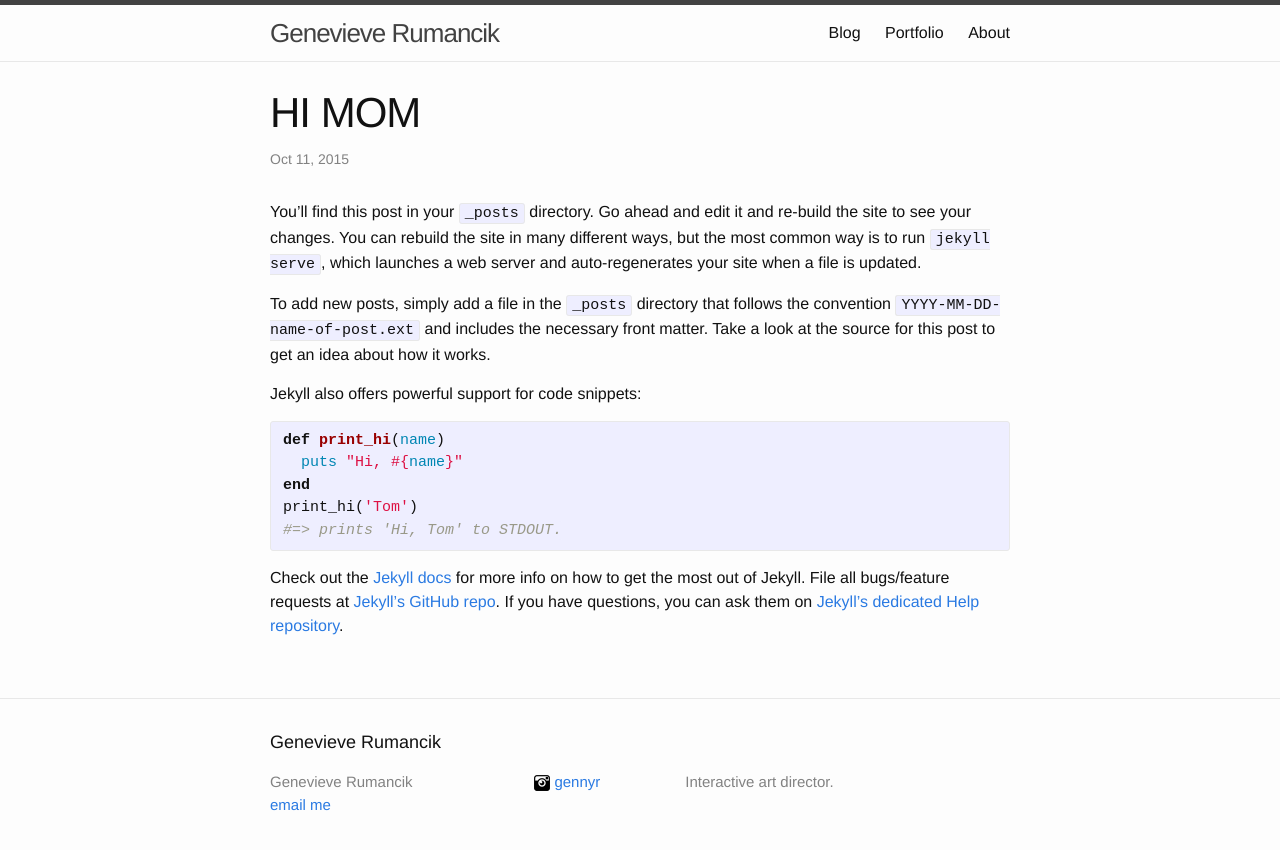
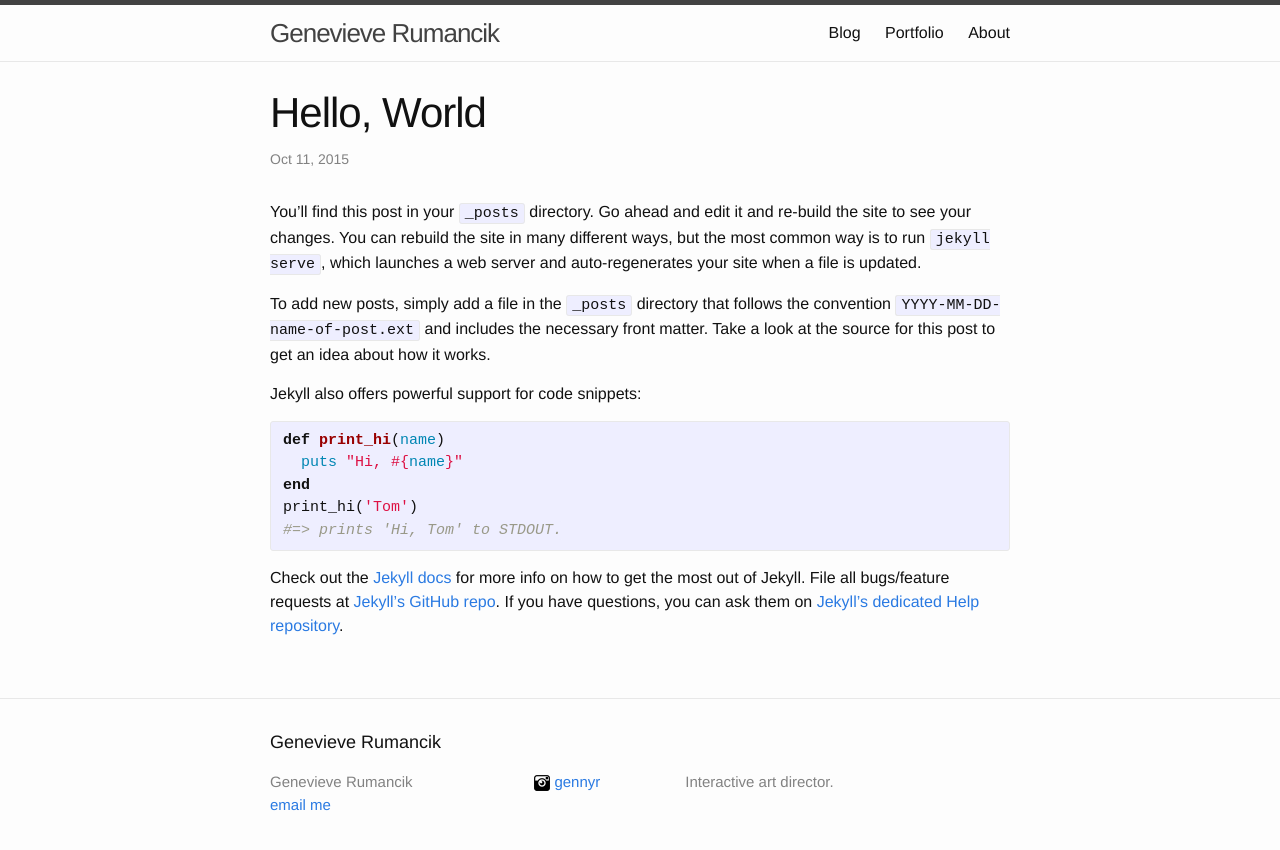
Before and after one commit to grumancik/grumancik.github.io, a Jekyll site: the page built from _posts/2015-10-11-welcome-to-jekyll.markdown, in a window 1280 px wide. Shown: the top 850 px of the page. Built offline with Jekyll 4.4.1, drawn with Linux system fonts in a browser that asks for light colours.

Commit message:
Change title

```diff
--- a/_posts/2015-10-11-welcome-to-jekyll.markdown
+++ b/_posts/2015-10-11-welcome-to-jekyll.markdown
@@ -1,6 +1,6 @@
 ---
 layout: post
-title:  HI MOM
+title:  Hello, World
 date:   2015-10-11 18:20:14
 categories: jekyll update
 ---
```
